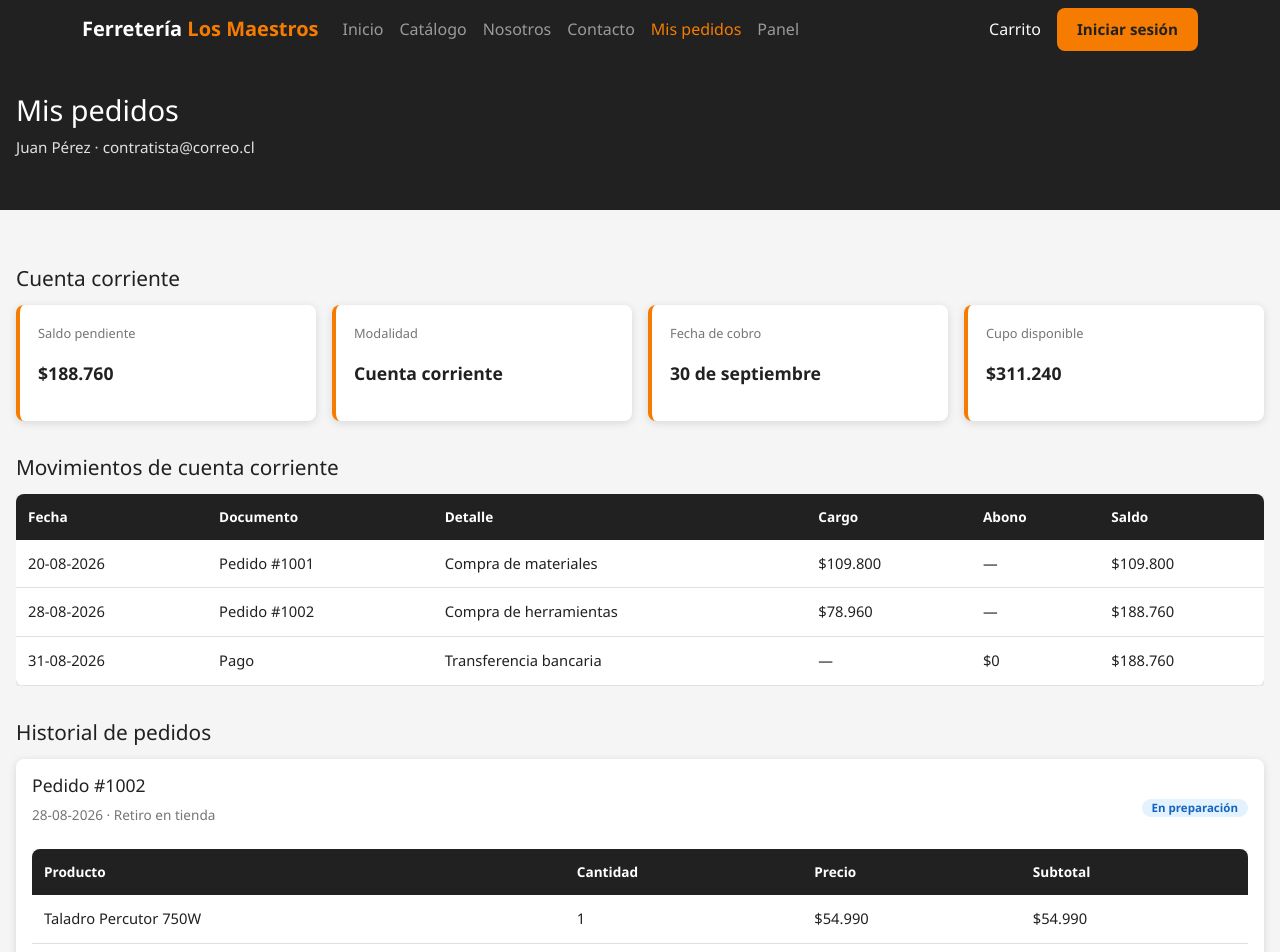
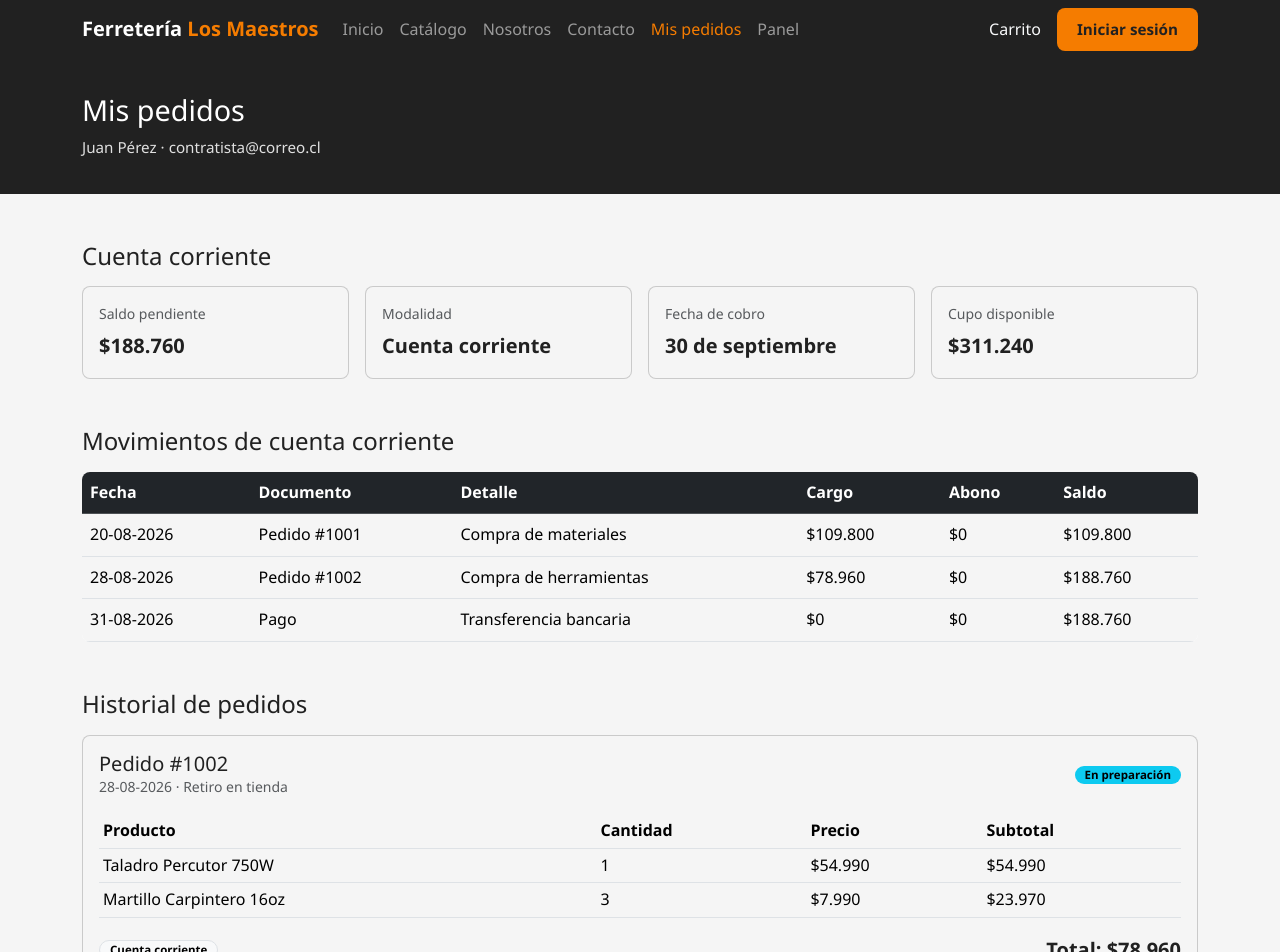
Before and after one commit to tomihm/Ferreteria.git.io, a React (Vite) app: page /mis-pedidos in a window 1280 px wide. Shown: the top 952 px of the page. Built offline with nearby package versions, Linux system fonts and the light colour scheme.

Commit message:
Cambiado mis pedidos a Bootstrap con estados de carga y error

```diff
--- a/src/mocks/misPedidosMocks.js
+++ b/src/mocks/misPedidosMocks.js
@@ -8,9 +8,9 @@ const kpis = [
 ];
 
 const movimientos = [
-    { fecha: '20-08-2026', documento: 'Pedido #1001', detalle: 'Compra de materiales', cargo: '$109.800', abono: '—', saldo: '$109.800' },
-    { fecha: '28-08-2026', documento: 'Pedido #1002', detalle: 'Compra de herramientas', cargo: '$78.960', abono: '—', saldo: '$188.760' },
-    { fecha: '31-08-2026', documento: 'Pago', detalle: 'Transferencia bancaria', cargo: '—', abono: '$0', saldo: '$188.760' }
+    { fecha: '20-08-2026', documento: 'Pedido #1001', detalle: 'Compra de materiales', cargo: '$109.800', abono: '$0', saldo: '$109.800' },
+    { fecha: '28-08-2026', documento: 'Pedido #1002', detalle: 'Compra de herramientas', cargo: '$78.960', abono: '$0', saldo: '$188.760' },
+    { fecha: '31-08-2026', documento: 'Pago', detalle: 'Transferencia bancaria', cargo: '$0', abono: '$0', saldo: '$188.760' }
 ];
 
 const pedidos = [
@@ -19,7 +19,7 @@ const pedidos = [
         fecha: '28-08-2026',
         entrega: 'Retiro en tienda',
         estado: 'En preparación',
-        claseBadge: 'badge--info',
+        claseBadge: 'text-bg-info',
         pago: 'Cuenta corriente',
         total: '$78.960',
         items: [
@@ -32,7 +32,7 @@ const pedidos = [
         fecha: '20-08-2026',
         entrega: 'Despacho a Los Aromos 455, Coquimbo',
         estado: 'Entregado',
-        claseBadge: 'badge--stock',
+        claseBadge: 'text-bg-success',
         pago: 'Cuenta corriente',
         total: '$109.800',
         items: [
--- a/src/pages/MisPedidos.jsx
+++ b/src/pages/MisPedidos.jsx
@@ -4,11 +4,16 @@ import { cargarMisPedidos } from '../mocks/misPedidosMocks.js';
 
 function MisPedidos() {
     const [datos, setDatos] = useState(null);
+    const [error, setError] = useState(false);
 
     useEffect(() => {
         let activo = true;
-        cargarMisPedidos().then((datosCargados) => {
+        cargarMisPedidos()
+            .then((datosCargados) => {
                 if (activo) setDatos(datosCargados);
+            })
+            .catch(() => {
+                if (activo) setError(true);
             });
         return () => {
             activo = false;
@@ -22,29 +27,46 @@ function MisPedidos() {
     return (
         <>
             <section className="pagina-titulo">
-                <div className="contenedor">
+                <div className="container">
                     <h1>Mis pedidos</h1>
-                    <p>Juan Pérez · contratista@correo.cl</p>
+                    <p className="mb-0">Juan Pérez · contratista@correo.cl</p>
                 </div>
             </section>
 
-            <section className="seccion">
-                <div className="contenedor">
+            <section className="py-5">
+                <div className="container">
 
-                    <h2 style={{ fontSize: '1.3rem', marginBottom: '14px' }}>Cuenta corriente</h2>
-                    <div className="kpi-grid">
+                    {error && (
+                        <div className="alert alert-danger" role="alert">
+                            No pudimos cargar tus pedidos. Recarga la página o llámanos al +56 51 221 4455.
+                        </div>
+                    )}
+
+                    {!datos && !error && (
+                        <p className="text-body-secondary" role="status">
+                            <span className="spinner-border spinner-border-sm me-2" aria-hidden="true"></span>
+                            Cargando tus pedidos...
+                        </p>
+                    )}
+
+                    {datos && (
+                        <>
+                            <h2 className="h4 mb-3">Cuenta corriente</h2>
+                            <div className="row row-cols-2 row-cols-lg-4 g-3 mb-5">
                                 {kpis.map((k) => (
-                            <div className="kpi" key={k.label}>
-                                <p className="kpi__label">{k.label}</p>
-                                <p className="kpi__valor" style={{ fontSize: '1.1rem' }}>{k.valor}</p>
+                                    <div className="col" key={k.label}>
+                                        <div className="card card-body h-100">
+                                            <p className="small text-body-secondary mb-1">{k.label}</p>
+                                            <p className="fs-5 fw-bold mb-0">{k.valor}</p>
+                                        </div>
                                     </div>
                                 ))}
                             </div>
 
-                    <h2 style={{ fontSize: '1.3rem', margin: '34px 0 14px' }}>Movimientos de cuenta corriente</h2>
-                    <div className="tabla-scroll mb-3">
-                        <table className="tabla">
-                            <thead>
+                            <h2 className="h4 mb-3">Movimientos de cuenta corriente</h2>
+                            <div className="table-responsive bg-white rounded mb-5">
+                                <table className="table table-hover align-middle mb-0">
+                                    <thead className="table-dark">
                                         <tr>
                                             <th>Fecha</th>
                                             <th>Documento</th>
@@ -69,22 +91,26 @@ function MisPedidos() {
                                 </table>
                             </div>
 
-                    <h2 style={{ fontSize: '1.3rem', margin: '34px 0 14px' }}>Historial de pedidos</h2>
+                            <h2 className="h4 mb-3">Historial de pedidos</h2>
+
+                            {pedidos.length === 0 && (
+                                <p>Todavía no tienes pedidos. Cuando compres, aparecerán aquí.</p>
+                            )}
 
                             {pedidos.map((p) => (
-                        <article className="tarjeta mb-3" key={p.numero}>
-                            <div className="tarjeta__cuerpo">
-                                <div className="flex-entre mb-2">
+                                <article className="card mb-4" key={p.numero}>
+                                    <div className="card-body">
+                                        <div className="d-flex flex-wrap justify-content-between align-items-center gap-2 mb-3">
                                             <div>
-                                        <h3 style={{ fontSize: '1.1rem' }}>Pedido {p.numero}</h3>
-                                        <p style={{ fontSize: '.85rem', color: 'var(--gris-500)' }}>
+                                                <h3 className="h5 mb-0">Pedido {p.numero}</h3>
+                                                <p className="small text-body-secondary mb-0">
                                                     {p.fecha} · {p.entrega}
                                                 </p>
                                             </div>
                                             <span className={`badge ${p.claseBadge}`}>{p.estado}</span>
                                         </div>
-                                <div className="tabla-scroll">
-                                    <table className="tabla" style={{ minWidth: '420px' }}>
+                                        <div className="table-responsive">
+                                            <table className="table table-sm align-middle">
                                                 <thead>
                                                     <tr>
                                                         <th>Producto</th>
@@ -105,17 +131,17 @@ function MisPedidos() {
                                                 </tbody>
                                             </table>
                                         </div>
-                                <div className="flex-entre mt-2">
-                                    <span className="badge badge--neutro">{p.pago}</span>
-                                    <strong style={{ fontSize: '1.15rem' }}>Total: {p.total}</strong>
+                                        <div className="d-flex flex-wrap justify-content-between align-items-center gap-2">
+                                            <span className="badge text-bg-light border">{p.pago}</span>
+                                            <strong className="fs-5">Total: {p.total}</strong>
                                         </div>
                                     </div>
                                 </article>
                             ))}
+                        </>
+                    )}
 
-                    <div className="texto-centro mt-3">
-                        <Link to="/catalogo" className="btn btn--primario">Hacer un nuevo pedido</Link>
-                    </div>
+                    <Link to="/catalogo" className="btn btn-primary">Hacer un nuevo pedido</Link>
 
                 </div>
             </section>
```
Lines whose indentation alone changed are shown as unchanged.
